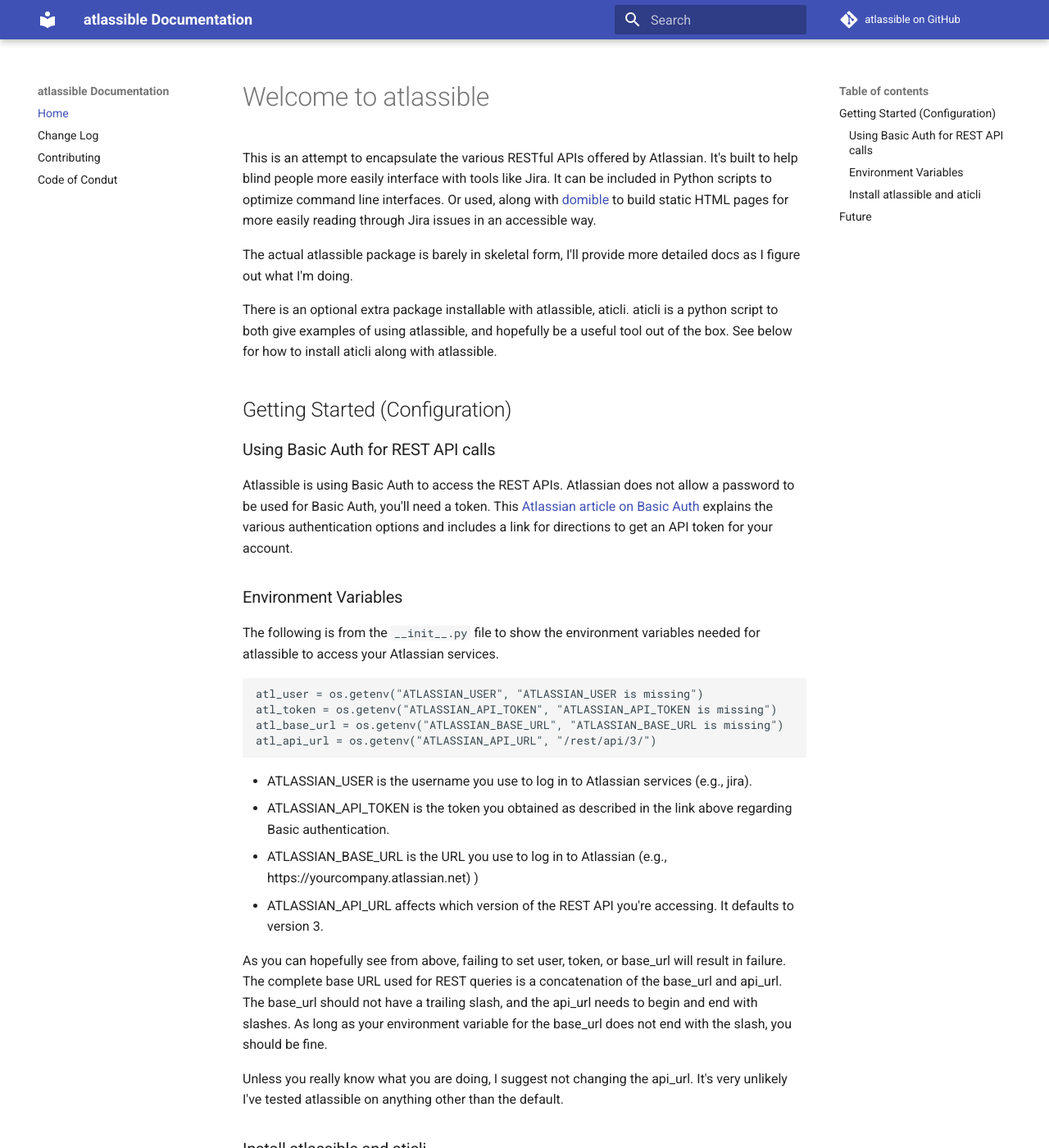
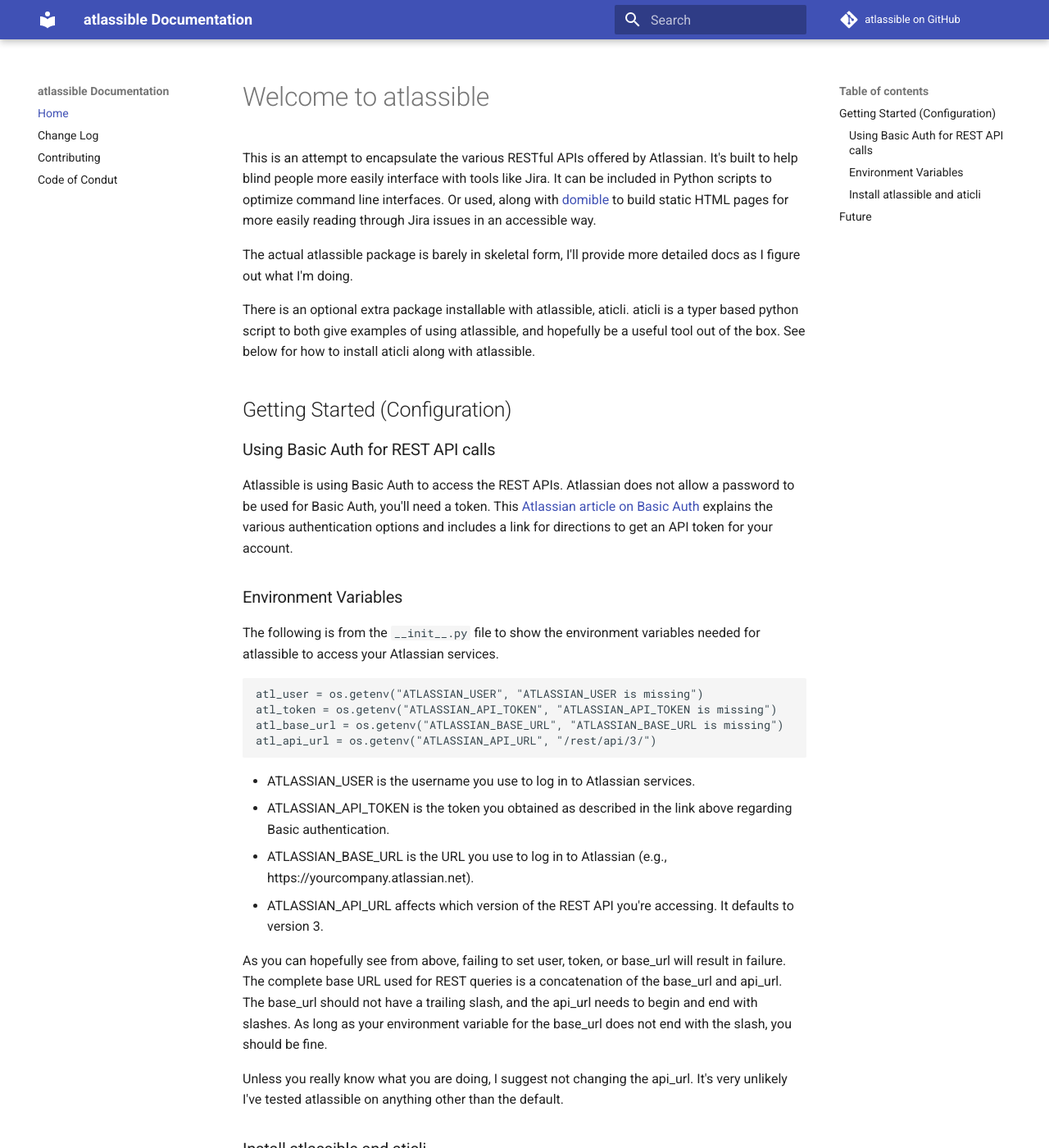
Before and after one commit to joeldodson/atlassible, an MkDocs documentation site: the page built from docs/index.md, in a window 1280 px wide and 1400 px high. Shown: the whole window at 82% size. Built offline with MkDocs 1.6.1 and Material for MkDocs 9.7.7, drawn with Linux system fonts in a browser that asks for light colours; comment, search, counter and statistics services are not loaded.

````diff
--- a/docs/index.md
+++ b/docs/index.md
@@ -10,7 +10,7 @@ The actual atlassible package is barely in skeletal form,
 I'll provide more detailed docs as I figure out what I'm doing.
 
 There is an optional extra package installable with atlassible, aticli.
-aticli is a python script to both give examples of using atlassible,
+aticli is a typer based python script to both give examples of using atlassible,
 and hopefully be a useful tool out of the box.
 See below for how to install aticli along with atlassible.
 
@@ -34,9 +34,9 @@ atl_base_url = os.getenv("ATLASSIAN_BASE_URL", "ATLASSIAN_BASE_URL is missing")
 atl_api_url = os.getenv("ATLASSIAN_API_URL", "/rest/api/3/")
 ```
 
-- ATLASSIAN_USER is the username you use to log in to Atlassian services (e.g., jira).
+- ATLASSIAN_USER is the username you use to log in to Atlassian services.
 - ATLASSIAN_API_TOKEN is the token you obtained as described in the link above regarding Basic authentication.
-- ATLASSIAN_BASE_URL is the URL you use to log in to Atlassian (e.g., https://yourcompany.atlassian.net) )
+- ATLASSIAN_BASE_URL is the URL you use to log in to Atlassian (e.g., https://yourcompany.atlassian.net).
 - ATLASSIAN_API_URL affects which version of the REST API you're accessing.  It defaults to version 3.
 
 As you can hopefully see from above, failing to set user, token, or base_url will result in failure.
````
